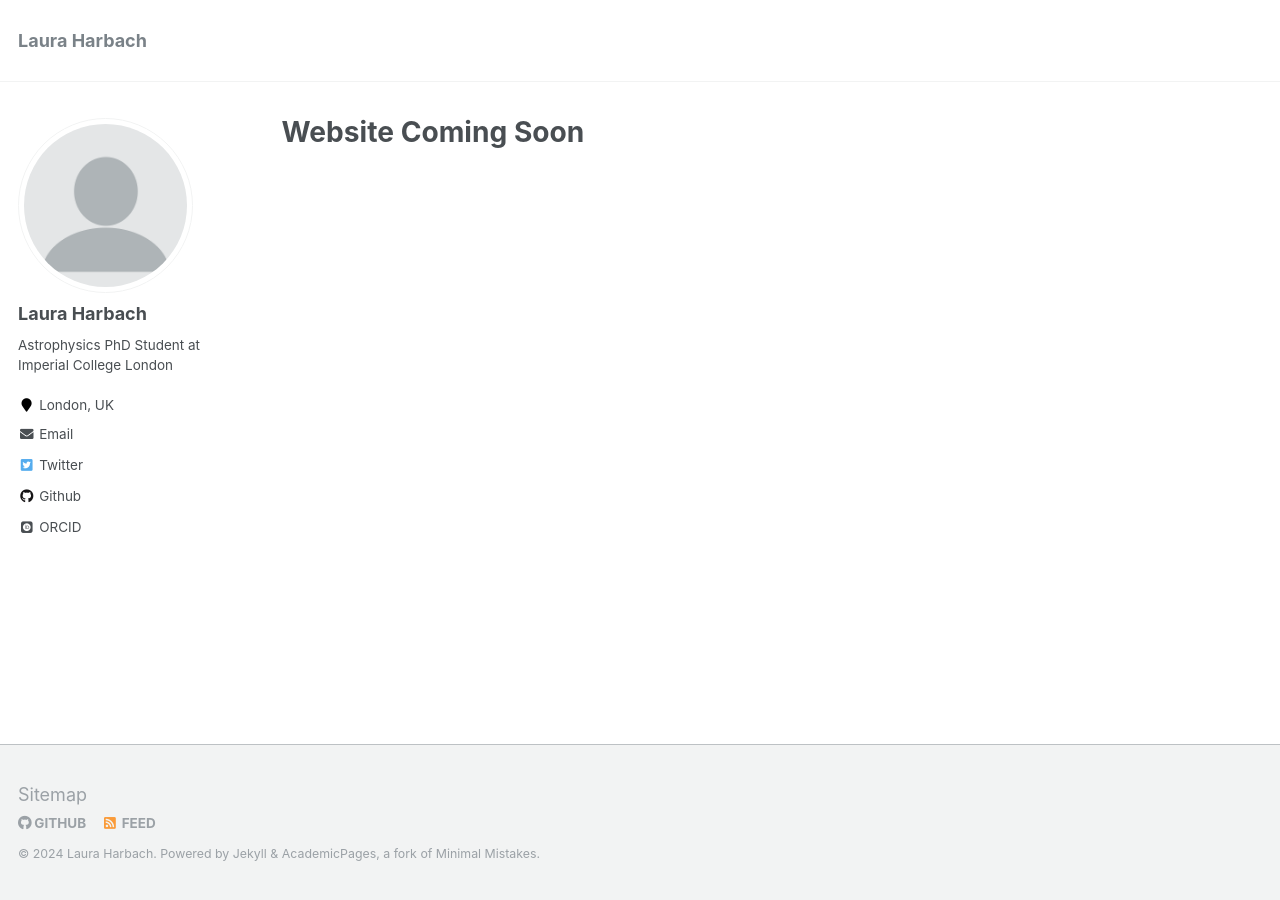
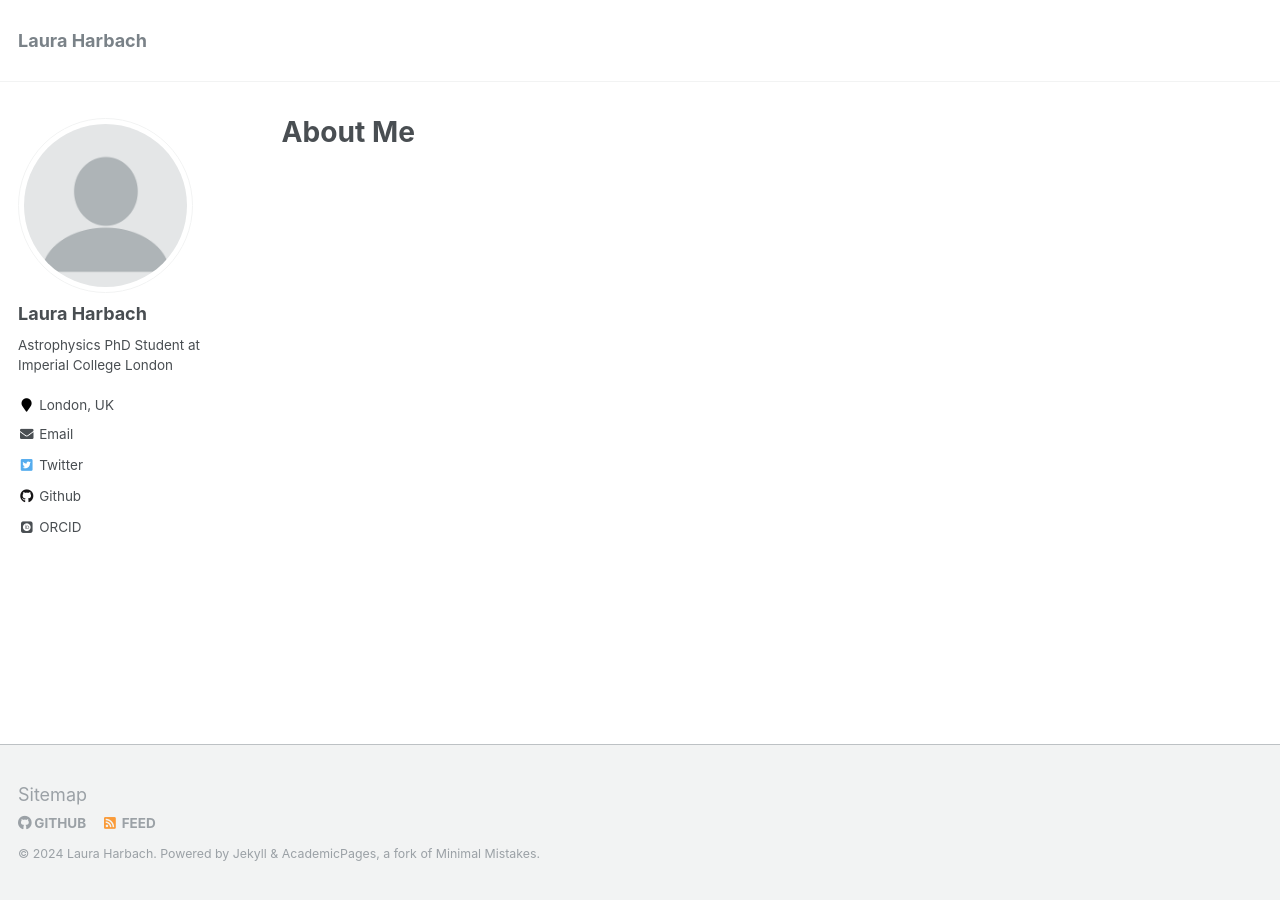
Before and after one commit to lauraharbach/lauraharbach.github.io, a Jekyll site: the page built from _pages/about.md, in a window 1280 px wide. Built offline with Jekyll 4.4.1, drawn with Linux system fonts in a browser that asks for light colours; some web fonts are replaced; some of the changed lines change nothing that is shown.

Commit message:
Update about.md
update about me

```diff
--- a/_pages/about.md
+++ b/_pages/about.md
@@ -1,7 +1,7 @@
 ---
 permalink: /
-title: "Website Coming Soon"
-excerpt: "About me"
+title: "About Me"
+excerpt: During my PhD in Astrophysics, I developed a hydrodynamic model to study water loss from exoplanet atmospheres. I also completed a Dirac Innovation Placement with Save the Children, where I worked on agent-based modelling of migration due to flooding in Bangladesh. Now, as a postdoctoral researcher in computer science, I’m continuing my work in simulation and modelling by working on the SEAVEA toolkit, a Python library designed to enhance the reliability and accuracy of large-scale simulations through verification, validation, and uncertainty quantification (VVUQ). Recently, I’ve been applying the SEAVEA toolkit to a diverse range of applications, from climate change-induced migration to uncertainty quantification in AI-driven drug discovery."
 author_profile: true
 redirect_from:
   - /about/
```
